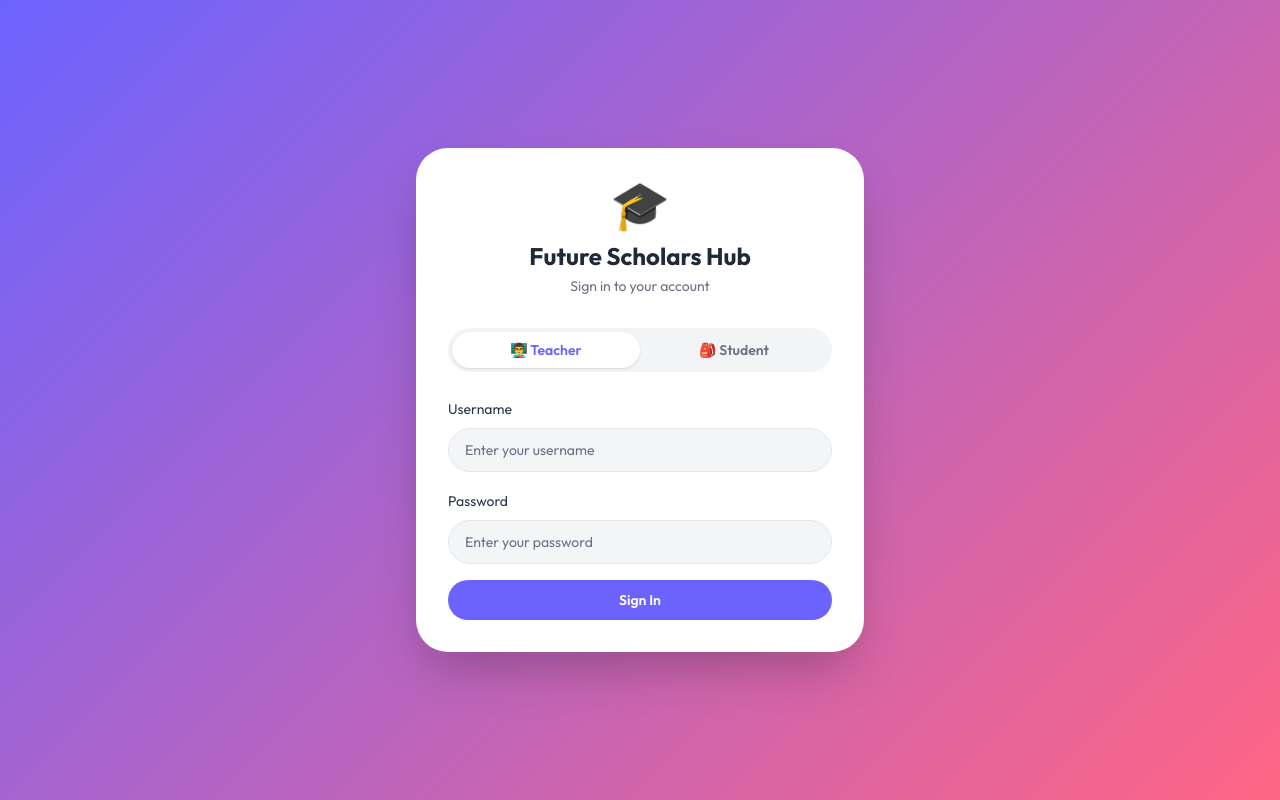
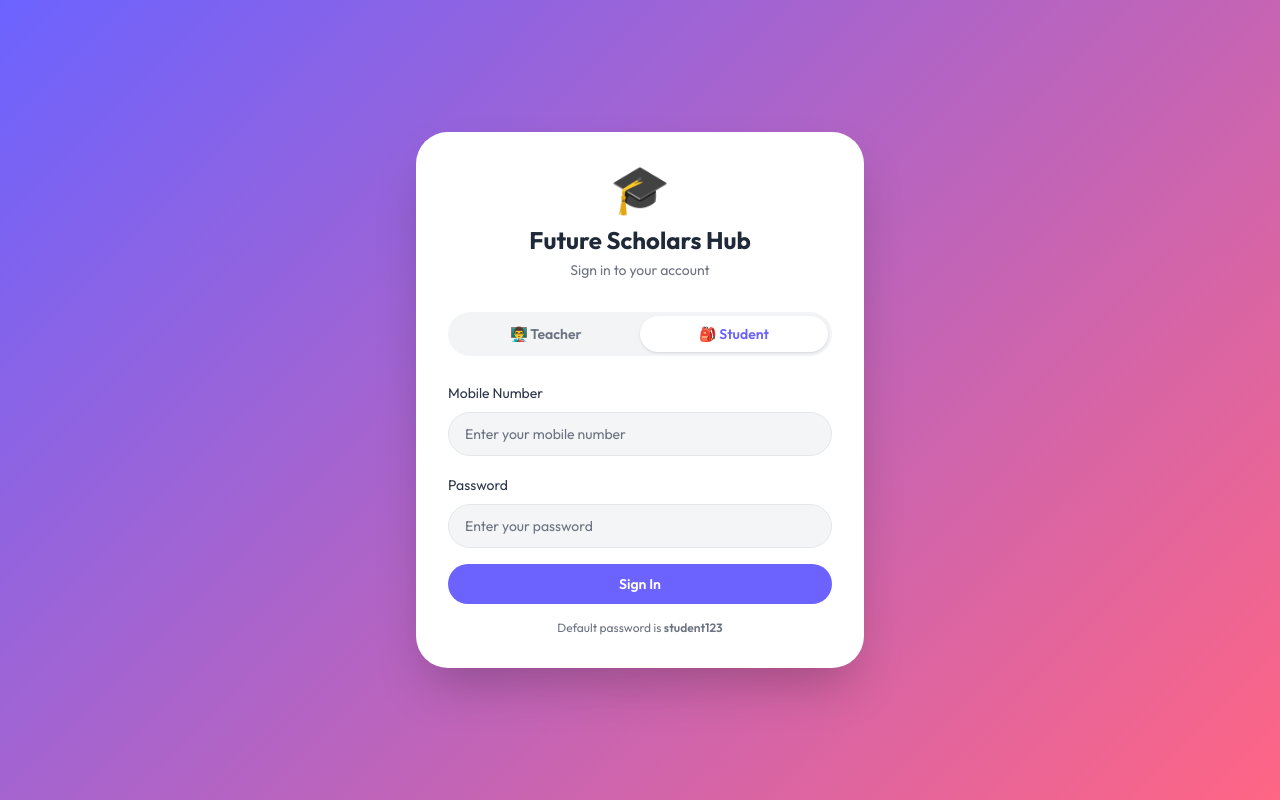
Before and after one commit to DilshanTG/Future-Scholars-Hub, a React (Vite) app: page / in a window 1280 px wide. Built offline with nearby package versions, Linux system fonts and the light colour scheme.

Commit message:
fix: default login tab to student

```diff
--- a/src/pages/auth/LoginPage.tsx
+++ b/src/pages/auth/LoginPage.tsx
@@ -8,7 +8,7 @@ import { Alert, AlertDescription } from '@/components/ui/alert'
 import type { UserRole } from '@/types'
 
 export default function LoginPage() {
-  const [role, setRole] = useState<UserRole>('teacher')
+  const [role, setRole] = useState<UserRole>('student')
   const [identifier, setIdentifier] = useState('')
   const [password, setPassword] = useState('')
   const [error, setError] = useState('')
```
